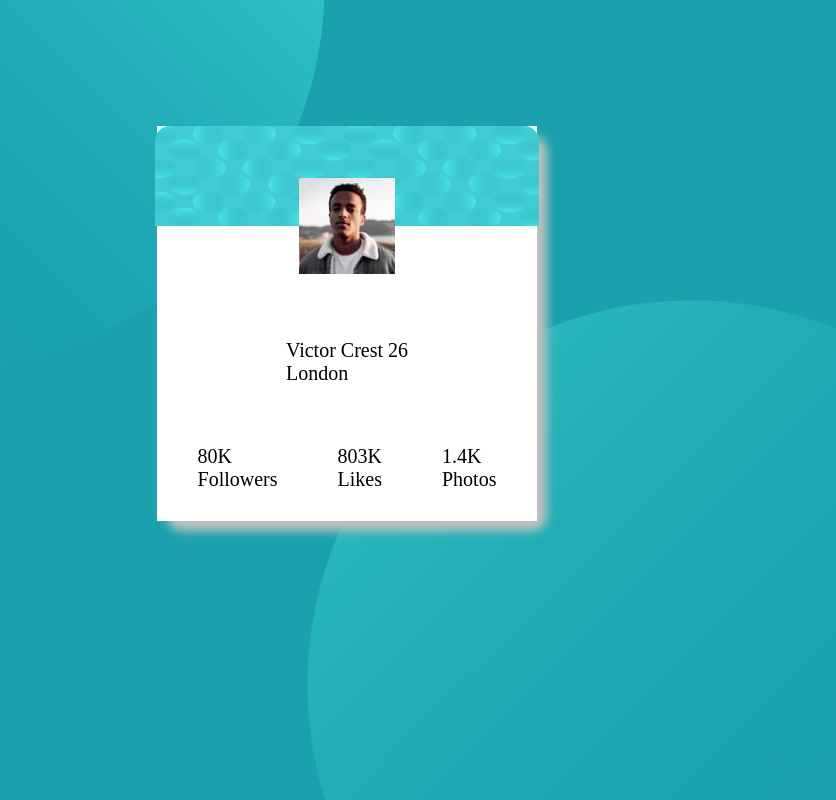
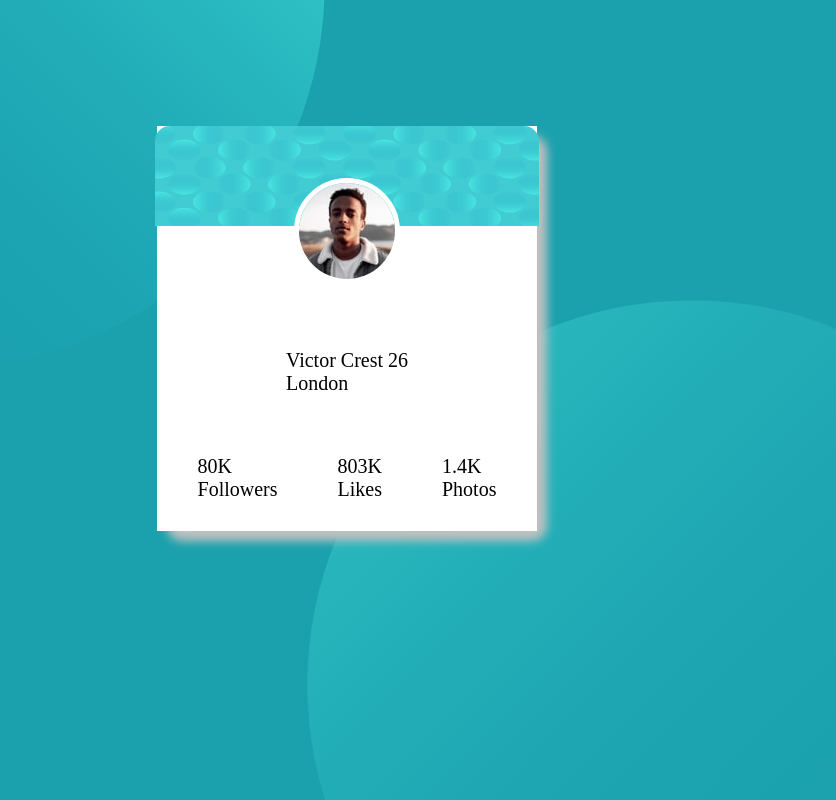
Before and after one commit to readwalkerchang/frontendmenter_Profile-card-component, a plain HTML site: page index.html in a window 1280 px wide. Shown: the whole page, without its empty margins (293-1129 px from the left). Drawn offline with Linux system fonts and the light colour scheme.

Commit message:
create bordered and rounded avatar image

```diff
--- a/index.html
+++ b/index.html
@@ -16,7 +16,7 @@
   <div class="container">
   <div class="flex-container-card" >
     <img id = "avatar-bg" src="images/bg-pattern-card.svg" alt="">
-    <div id = "avatar-img"class="avatar"><img src="images/image-victor.jpg" alt="Avatar" style="width:100%"></div>
+    <div id = "avatar-layer"class="avatar"><img id = "avatar" src="images/image-victor.jpg" alt="Avatar" ></div>
   </div>
   <div class="flex-container-card">
 
--- a/style.css
+++ b/style.css
@@ -46,7 +46,16 @@ body{
     height:100px;
 }
 
-#avatar-img{
-    z-index: 2;
+#avatar-layer{
+
+    z-index: 4;
     padding-top:11%;
+    border-radius: 50%;
 }
+
+#avatar{
+    border-radius: 50%;
+    border-style: solid;
+    border-width: 5px;
+    border-color: white;
+}
```
